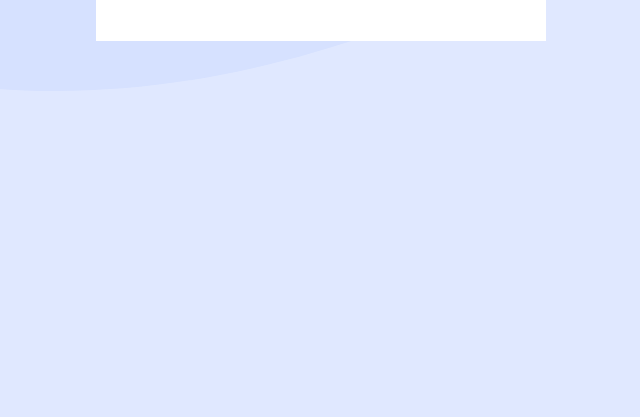
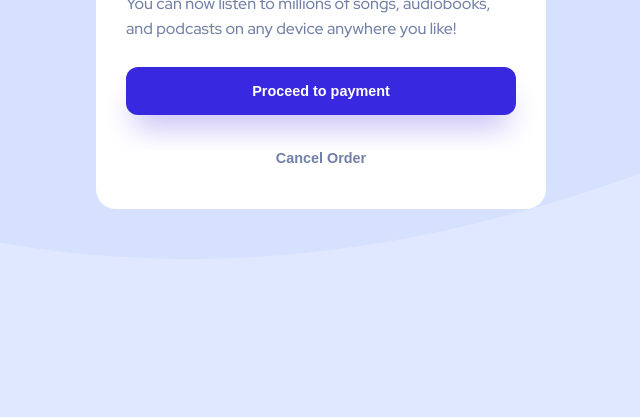
Before and after one commit to rachelCodes20/order-summary-component, a plain HTML site: page index.html in a window 1280 px wide. Shown: the part 383-800 px from the top of the page, without its empty margins (319-959 px from the left). Drawn offline with Linux system fonts and the light colour scheme.

Commit message:
button style

```diff
--- a/index.html
+++ b/index.html
@@ -12,6 +12,11 @@
     <img class="hero-image" src="images/illustration-hero.svg" alt="hero image">
     <div class="container">
         <h2 class="title">Order Summary</h2>
+        <p class="order-description"> You can now listen to millions of songs, audiobooks, and podcasts on any
+            device anywhere you like!
+        </p>
+        <button class="proceed-button">Proceed to payment</button>
+        <button class="cancel-button">Cancel Order</button>
     </div>
    </div>
 </body>
--- a/styles.css
+++ b/styles.css
@@ -1,7 +1,8 @@
+@import url('https://fonts.googleapis.com/css2?family=Red+Hat+Display:wght@500&display=swap');
+
 .aquaElement {
     background-color: aqua;
 }
-
 
 :root {
 --pale-blue: hsl(225, 100%, 94%);
@@ -11,17 +12,25 @@
 --dark-blue: hsl(223, 47%, 23%);
 }
 
+* {
+    margin: 0;
+    padding: 0;
+    box-sizing: border-box ;
+}
 body {
     background-image: url('./images/pattern-background-desktop.svg');
     background-repeat: no-repeat;
     background-size: cover;
     background-color: var(--pale-blue);
+    font-family: "Red Hat Display", sans-serif;
 }
 .card {
     width: 450px;
     background-color: white;
     color: var(--desaturated-blue);
     margin: 50px auto;
+    border-radius: 20px;
+    overflow: hidden;
 }
 .title {
     color: var(--dark-blue);
@@ -36,3 +45,37 @@ body {
 .container {
     padding: 30px;
 }
+
+.container > * {
+    margin: 13px 0;
+}
+
+.order-description {
+    line-height: 25px;
+}
+
+button {
+    width: 100%;
+    border: none;
+    font-weight: 700;
+    font-size: 0.9rem;
+    border-radius: 12px;
+    cursor: pointer;
+}
+
+.proceed-button {
+    background-color: var(--bright-blue);
+    padding: 1rem 0;
+    color: white;
+    box-shadow: 0 20px 30px -8px rgb(197 189 245);
+}
+.proceed-button:hover {
+    opacity: 0.8;
+}
+
+.cancel-button{
+    background-color: white;
+    color: var(--desaturated-blue);
+    margin-top: 22px;
+    width: 100%;
+}
```
